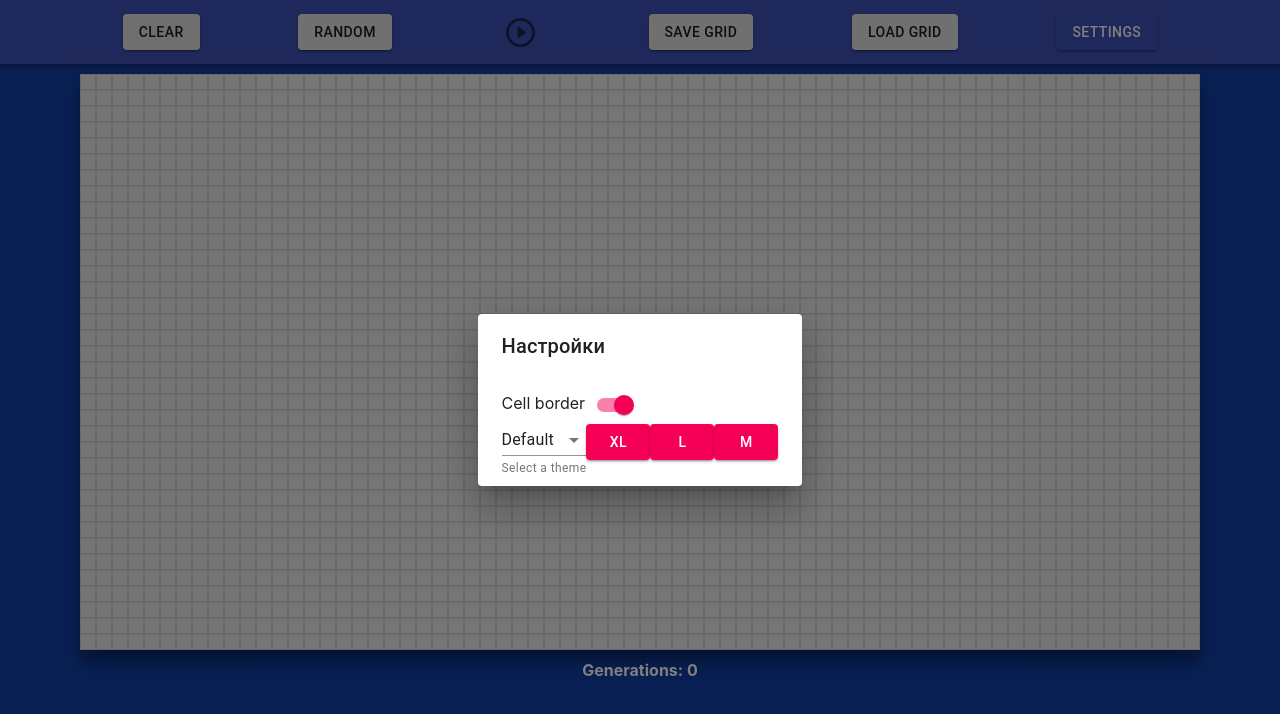
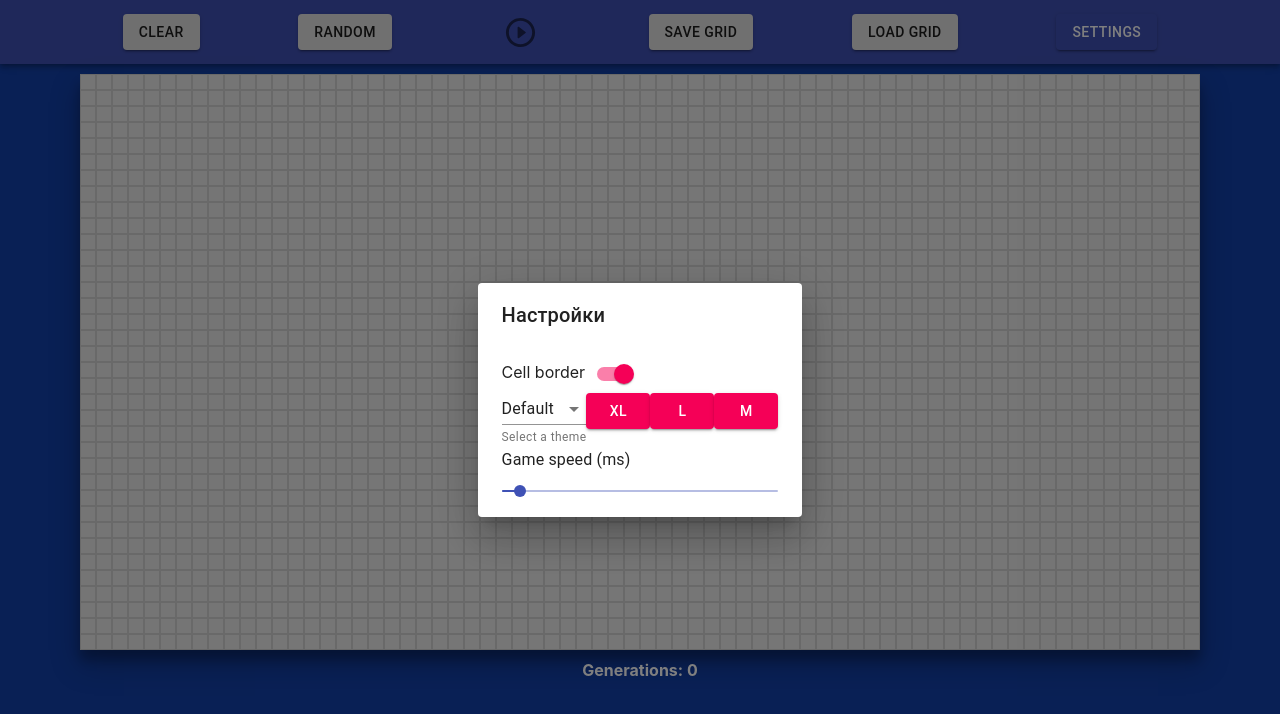
Before and after one commit to ahaku/the_game_of_life, a React (Create React App) app: page / in a window 1280 px wide. Both pictures are taken after a click on the button "SETTINGS". Shown: the top 714 px of the page. Built offline with nearby package versions, Linux system fonts and the light colour scheme.

Commit message:
game speed slider added

```diff
--- a/src/Mainpage.jsx
+++ b/src/Mainpage.jsx
@@ -105,6 +105,7 @@ function Mainpage() {
                 setSavedGrid={setSavedGrid}
                 savedGrid={savedGrid}
                 gameSpeed={gameSpeed}
+                setGameSpeed={setGameSpeed}
                 running={running}
                 runningRef={runningRef}
                 runGame={runGame}
--- a/src/components/ButtonRow/ButtonRow.jsx
+++ b/src/components/ButtonRow/ButtonRow.jsx
@@ -7,6 +7,8 @@ import AppBar from '@material-ui/core/AppBar';
 import Toolbar from '@material-ui/core/Toolbar';
 import Switcher from '../Switcher/Switcher'
 import ThemeSelector from '../ThemeSelector/ThemeSelector';
+import Slider from '@material-ui/core/Slider';
+import Typography from '@material-ui/core/Typography';
 import ThemeSelectorMD from '../ThemeSelector/ThemeSelectorMD'
 
 import Dialog, { DialogProps } from '@material-ui/core/Dialog';
@@ -28,6 +30,9 @@ function Settings(props) {
         setOpen(false)
     }
 
+    const handleSpeedChange = (event, newValue) => {
+        props.setGameSpeed(newValue);
+    }
     return (
         <React.Fragment>
             <Button variant="contained" color="primary" title='Settings' onClick={handleClickOpen}>
@@ -76,6 +81,19 @@ function Settings(props) {
                         color='secondary'
                         title={'M'}
                         onClick={() => props.changeGridSize('M')}
+                    />
+                    <Typography id="discrete-slider-always" gutterBottom>
+                        Game speed (ms)
+                    </Typography>
+                    <Slider
+                        defaultValue={100}
+                        aria-labelledby="discrete-slider-always"
+                        step={100}
+                        valueLabelDisplay="auto"
+                        min={0}
+                        max={1500}
+                        value={props.gameSpeed}
+                        onChange={handleSpeedChange}
                     />
 
                 </DialogContent>
@@ -190,6 +208,8 @@ function ButtonRow(props) {
                         setCurrentThemeName={props.setCurrentThemeName}
                         runningRef={runningRef}
                         changeGridSize={props.changeGridSize}
+                        gameSpeed={props.gameSpeed}
+                        setGameSpeed={props.setGameSpeed}
                     ></Settings>
                     {/* <Button
             variant='contained'
```
